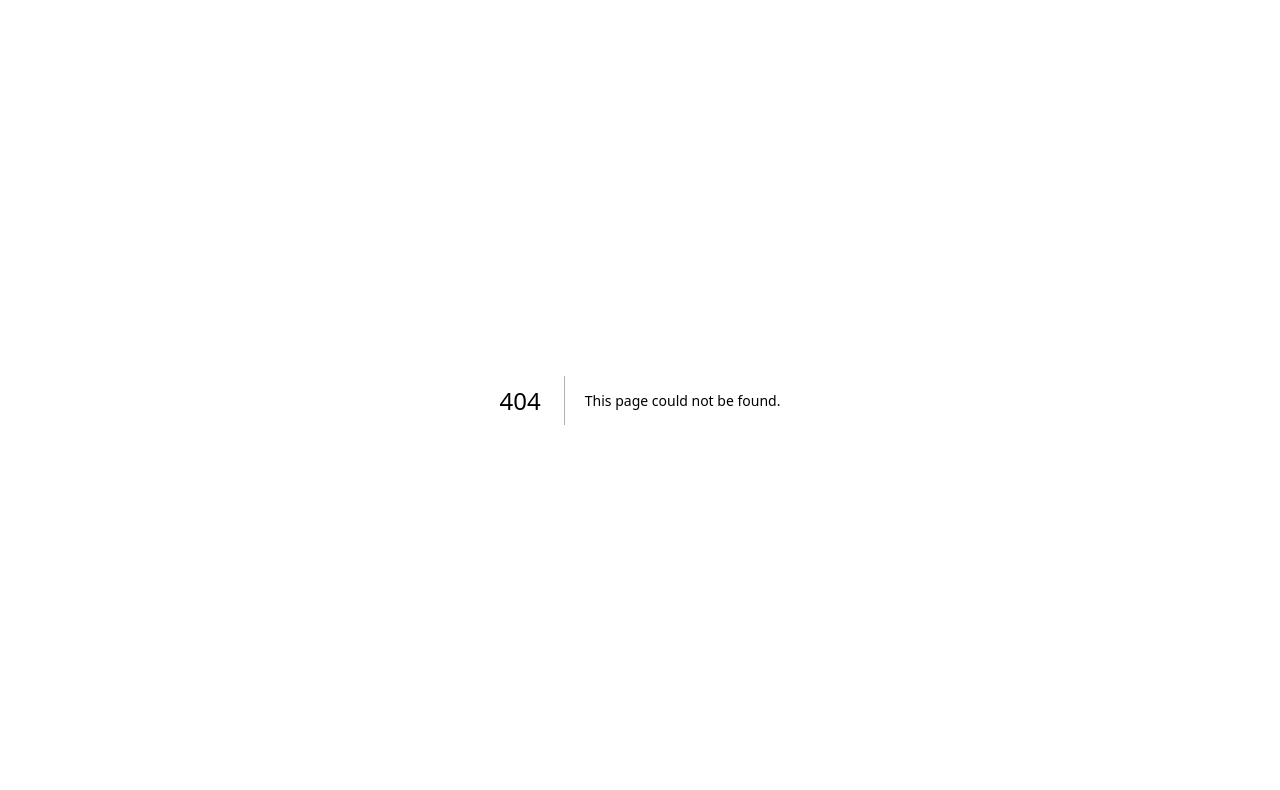
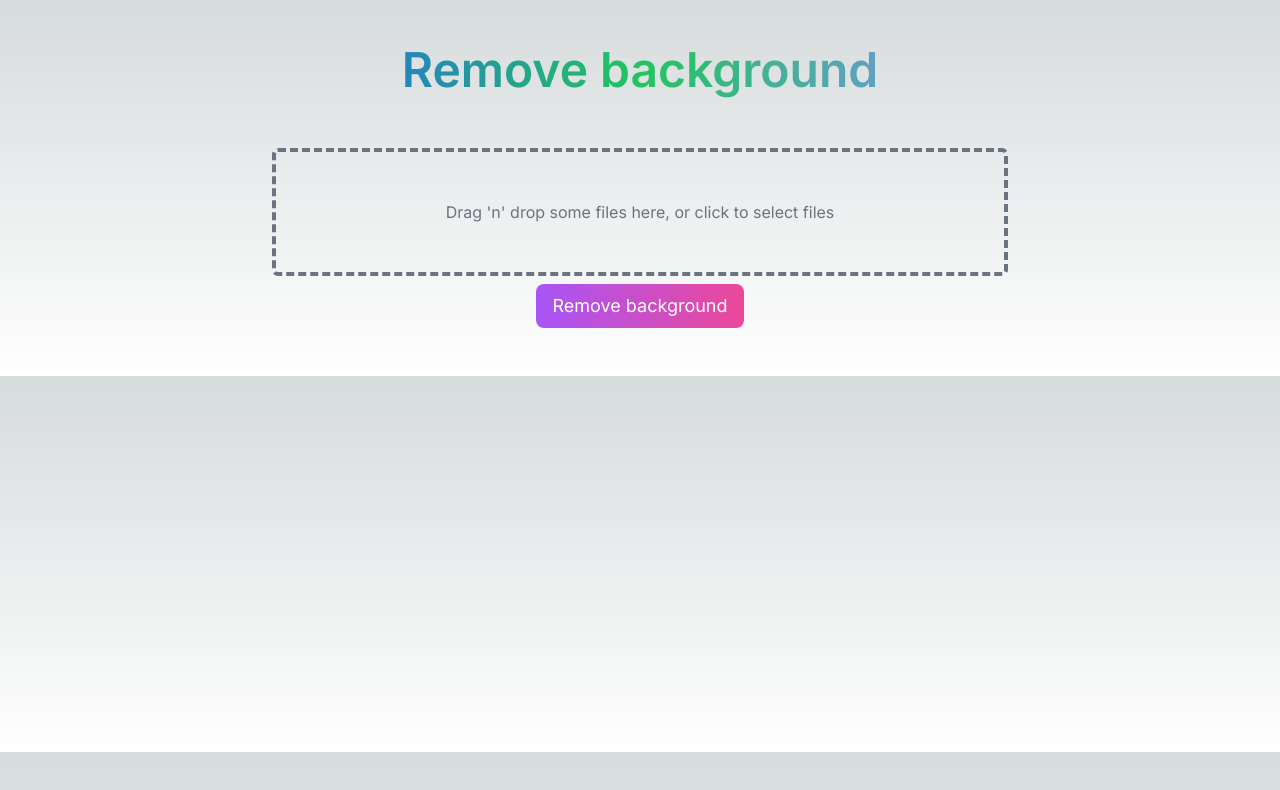
Before and after one commit to quocnhat02/ai_master_fe, a Next.js app: page /remove-background in a window 1280 px wide. Before the commit this address had no page. Shown: the top 790 px of the page. Built offline with nearby package versions, Linux system fonts and the light colour scheme.

Commit message:
remove background image page1

```diff
--- a/app/page.tsx
+++ b/app/page.tsx
@@ -1,7 +1,3 @@
 export default function Home() {
-  return (
-    <main className='flex min-h-screen flex-col items-center justify-between p-24'>
-      Hello
-    </main>
-  );
+  return <main>Home Page</main>;
 }
--- /dev/null
+++ b/app/remove-background/page.tsx
@@ -0,0 +1,40 @@
+'use client';
+
+import React from 'react';
+import Dropzone from 'react-dropzone';
+
+const RemoveBackgroundPage = () => {
+  return (
+    <div className='max-w-3xl mx-auto my-10 px-4'>
+      {/* Header Section */}
+      <div className='text-center'>
+        <h1 className='font-semibold text-transparent text-5xl bg-gradient-to-r from-blue-600 via-green-500 to-indigo-400 bg-clip-text leading-tight'>
+          Remove background
+        </h1>
+      </div>
+      {/* Dropzone Section */}
+      <section className='w-full max-w-lg mx-auto mb-12'></section>
+      {/* Dropzone */}
+      <div className='w-full flex justify-center items-center h-32 text-center border-4 border-gray-500 border-dashed rounded-md cursor-pointer mb-2 text-gray-500'>
+        <Dropzone onDrop={(acceptedFiles) => console.log(acceptedFiles)}>
+          {({ getRootProps, getInputProps }) => (
+            <section>
+              <div {...getRootProps()}>
+                <input {...getInputProps()} />
+                <p>Drag 'n' drop some files here, or click to select files</p>
+              </div>
+            </section>
+          )}
+        </Dropzone>
+      </div>
+      {/* Submit button */}
+      <div className='flex items-center justify-center mt-2'>
+        <button className='text-white text-lg bg-gradient-to-r from-purple-500 to-pink-500 hover:bg-gradient-to-l rounded-lg px-4 py-2 text-center mb-2'>
+          Remove background
+        </button>
+      </div>
+    </div>
+  );
+};
+
+export default RemoveBackgroundPage;
```
Also changed, not shown: package.json (+6 -4 lines), 1 other file (tests, documents, lock files or other folders).
